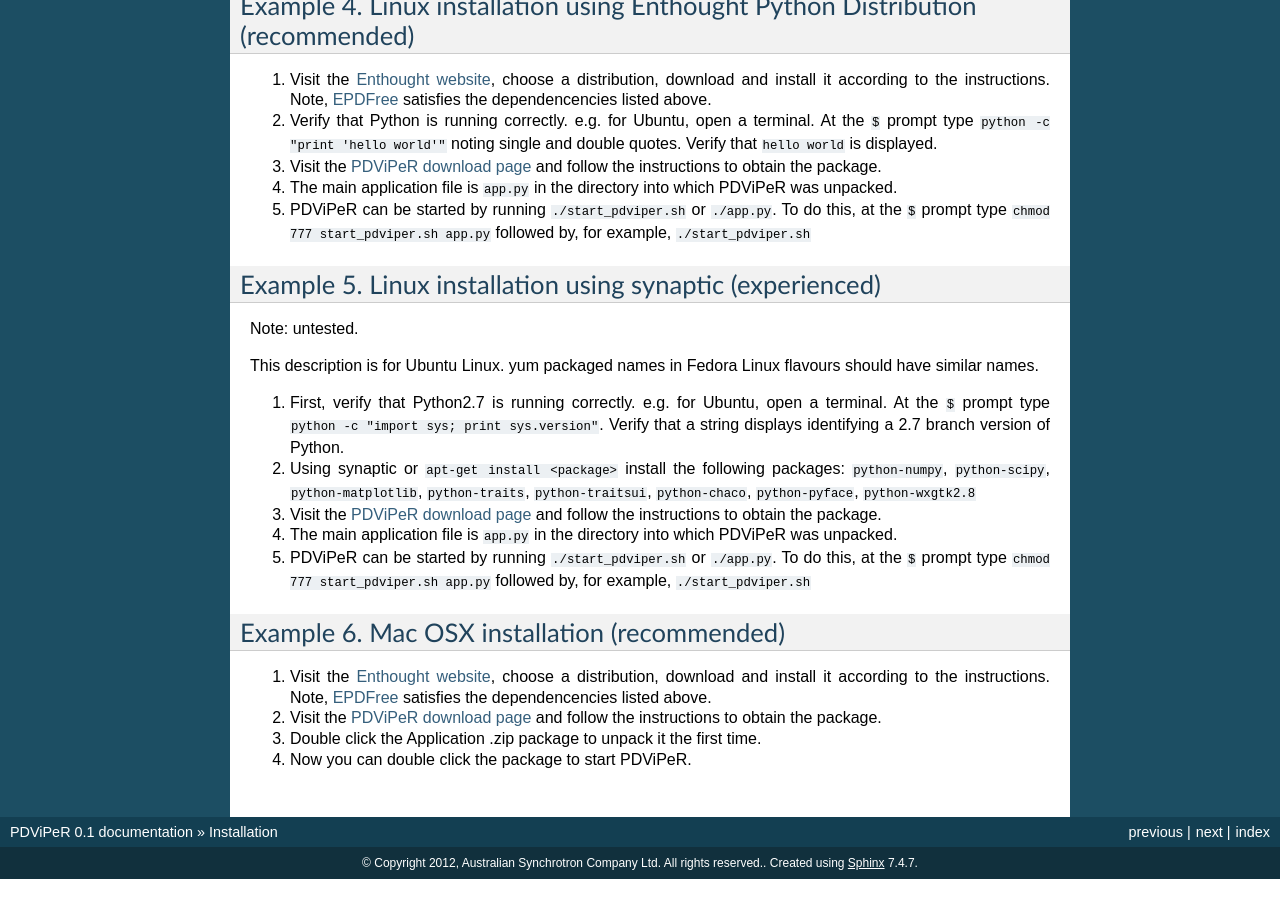
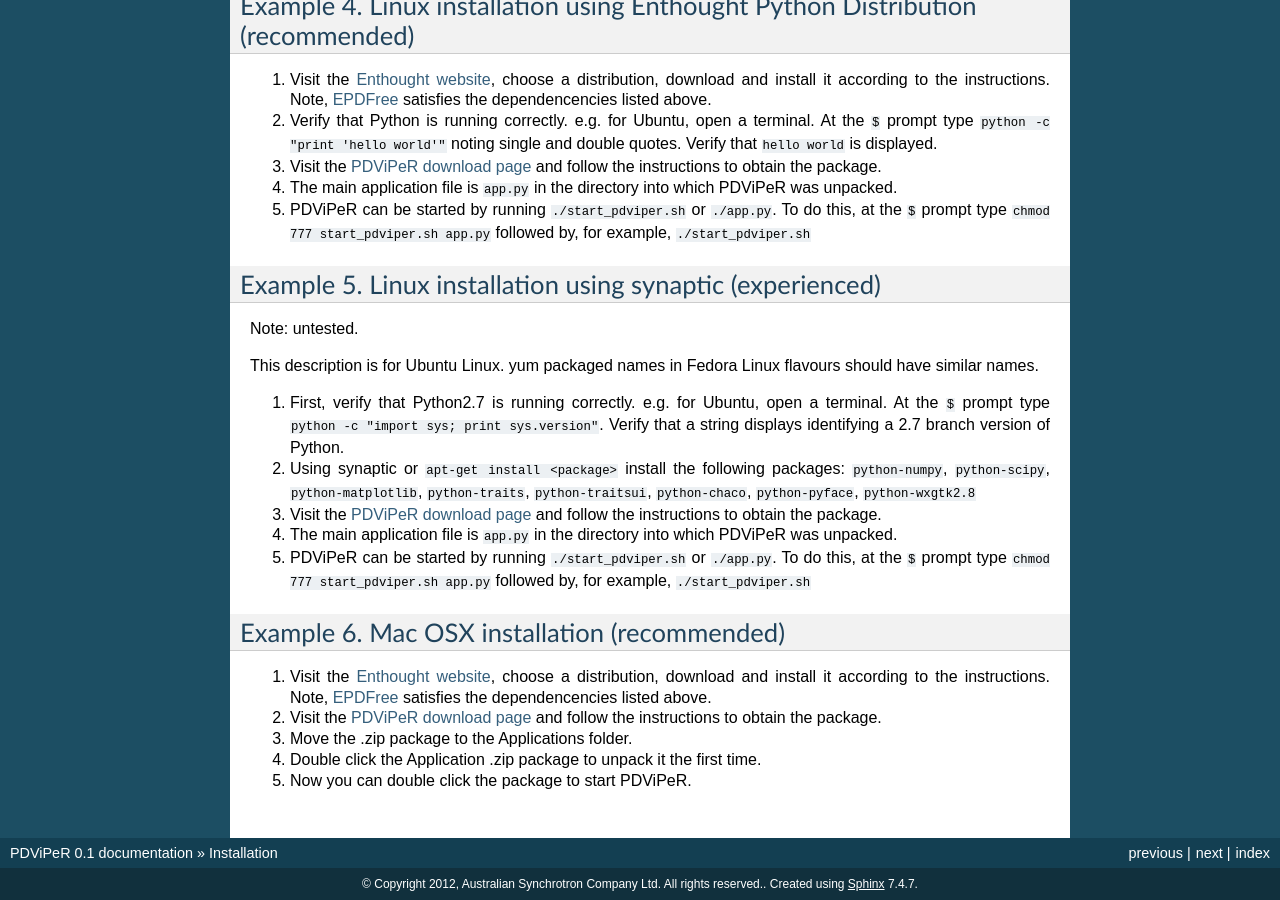
Before and after one commit to AustralianSynchrotron/pdviper, a Sphinx documentation site: the page built from docs/installation.rst, in a window 1280 px wide and 900 px high, scrolled down 1404 px. Built offline with Sphinx 7.4.7, drawn with Linux system fonts in a browser that asks for light colours; formulas are drawn with MathJax 3; before the commit the page ends 2283 px from its top, so only the background shows below that.

Commit message:
Extra sentence for mac installation instructions

```diff
--- a/docs/installation.rst
+++ b/docs/installation.rst
@@ -93,5 +93,6 @@
 
 #. Visit the `Enthought website <http://www.enthought.com/products/epd.php>`_, choose a distribution, download and install it according to the instructions. Note, `EPDFree <http://www.enthought.com/products/epd_free.php>`_ satisfies the dependencencies listed above.
 #. Visit the `PDViPeR download page <http://www.synchrotron.org.au/pdviper>`_ and follow the instructions to obtain the package.
+#. Move the .zip package to the Applications folder.
 #. Double click the Application .zip package to unpack it the first time.
 #. Now you can double click the package to start PDViPeR.
```
